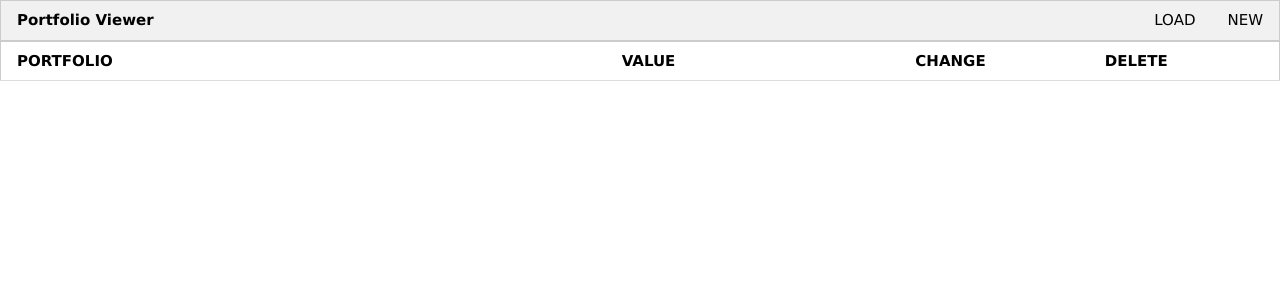
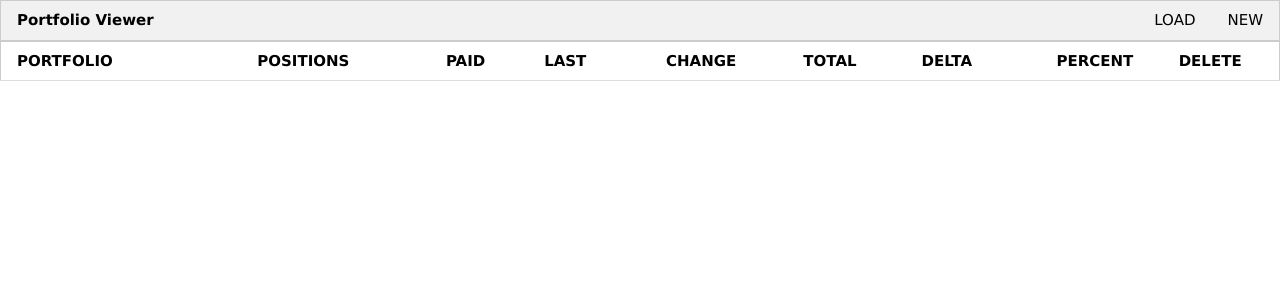
Before and after one commit to berkobob/PortfolioViewerServer, a Flask app: page / in a window 1280 px wide. Shown: the top 300 px of the page. Run offline with Flask 2, Linux system fonts and the light colour scheme; lists and menus that the app fills with data are empty; some libraries are stand-ins or nearby versions.

Commit message:
Improve portfolio page

```diff
--- a/data/sqlScripts.py
+++ b/data/sqlScripts.py
@@ -16,9 +16,14 @@ stockTable = """ create table if not exists stocks (
 """
 
 portTable = """ create table if not exists ports (
-    port text PRIMARY KEY,
-    value real,
-    delta real
+    port text PRIMARY KEY,     /* Which portfolio              */
+    positions integer,         /* How many stocks in portfolio */
+    paid real,                 /* How much paid for portfolio  */
+    last real,                 /* Current value of port        */
+    change real,               /* Total change in port value   */
+    total real,                /* Total percent change in port */
+    delta real,                /* Change in value today        */
+    percent real               /* Percent change today         */
     )
 """
 
--- a/data/sqlitedb.py
+++ b/data/sqlitedb.py
@@ -6,7 +6,8 @@ class sqlitedb():
 
     def __init__(self):
         try:
-            self.db = sqlite3.connect("data/database.db", check_same_thread=False)
+            self.db = sqlite3.connect("data/database.db",
+                check_same_thread=False)
             self.c = self.db.cursor()
             for table in tables:
                 self.c.execute(table)
@@ -20,7 +21,8 @@ class sqlitedb():
 
     def new(self, port):
         try:
-            self.c.execute("INSERT OR REPLACE INTO ports values (?, 0.0, 0.0)", (port,))
+            self.c.execute("INSERT OR REPLACE INTO ports(port) values(?)",
+                (port,))
             self.db.commit()
         except Exception as e:
             self.db.rollback()
@@ -59,13 +61,13 @@ class sqlitedb():
     def del_port(self, port):
         try:
             self.c.execute("DELETE FROM ports WHERE port=?", (port,))
+            self.c.execute("DELETE FROM stocks WHERE port=?", (port,))
             self.db.commit()
         except Exception as e:
             self.db.rollback()
             return e
 
         return self.del_stock(port, '*')
-
 
     def del_stock(self, port, stock):
         try:
@@ -76,6 +78,24 @@ class sqlitedb():
             self.db.rollback()
             return e
 
+    def _update_new_port(self, port):
+        try:
+            self.c.execute("SELECT * FROM stocks WHERE port=?",(port,))
+            stocks = self.c.fetchall()
+        except Exception as e:
+            return e
+
+        count = 0
+        paid = 0
+        for stock in stocks:
+            count += 1
+            paid += stock[3] * stock[4]
+
+        try:
+            self.c.execute("UPDATE ports SET positions = ?, paid = ? WHERE port=?",(count, paid, port))
+        except Exception as e:
+            return e
+
 
 if __name__ == '__main__':
     db = sqlitedb()
--- a/server/app.py
+++ b/server/app.py
@@ -2,48 +2,64 @@
 09/08/18 - Portfolio Viewer Server
 The web interface to the data model
 """
-
-from flask import Flask, request, render_template, redirect
+import os
+from flask import Flask, request, render_template, redirect, flash
 from server.api import api
 from data import data
 from server import controller
 
 app = Flask(__name__)
 app.register_blueprint(api, url_prefix='/api')
+app.secret_key = os.urandom(24)
+
+reverse = False
 
 @app.route('/', methods=['GET', 'POST'])
 def main():
     """ home page. show list of portfolios and their values """
     if request.method == 'POST':
-        data.new(request.form['name'])
+        e = data.new(request.form['name'])
+        if e:
+            flash(str(e))
 
     ports = data.ports()
-
-    return render_template('home.html', ports=data.ports())
+    if isinstance(ports, list):
+        return render_template('home.html', ports=data.ports())
+    return str(ports)
 
 @app.route('/<port>/', methods=['GET', 'POST'])
-def port(port):
+def view_port(port, sort=1):
     if request.method == 'POST':
-        return render_template('home.html', ports=data.ports())
+        return render_template('home.html'), 500
 
-    ports = data.ports()
     stocks = data.stocks(port)
-    return render_template('port.html', ports=ports, tickers=stocks, page=port)
+    if isinstance(stocks, list):
+        stocks.sort(key=lambda stock: stock[sort], reverse=reverse)
+        return render_template('port.html', tickers=stocks, page=port)
+    #return render_template('500.html', message=str(stocks)), 500
+    message = "Failed to load portfolio "+port+" because: "+str(stocks)
+    flash(message)
+    return redirect('/')
 
 @app.route('/load/', methods=['POST'])
 def load():
     if request.method == 'POST':
         f=request.files['file']
         f.save(f.filename)
-        controller.load_port(request.form['name'], f.filename)
+        e = controller.load_port(request.form['name'], f.filename)
+        if e:
+            flash("Cannot load file because: "+str(e))
     return redirect('/')
 
 @app.route('/del/<port>', methods=['GET'])
 def del_port(port):
-    data.del_port(port)
+    e = data.del_port(port)
+    if e:
+        flash(str(e))
     return redirect('/')
 
 @app.route('/<port>/<col>/', methods=['GET'])
 def sort_port(port, col):
-    controller.sort_port(port, col)
-    return redirect('/'+port)
+    global reverse
+    reverse = not reverse
+    return view_port(port, int(col))
--- a/server/controller.py
+++ b/server/controller.py
@@ -1,13 +1,6 @@
 from data import data
 
 names = ['port', 'name', 'ticker', 'shares', 'price', 'exchange']
-
-"""
-def load_port(port, stocks):
-    for stock in stocks:
-        stock.insert(0, port)
-        stock = dict(zip(names, stock))
-"""
 
 def add_stock(stock):
     stock['name'] = stock['ticker']
@@ -41,9 +34,11 @@ def load_port(port, f):
                 e = add_stock(stock)
     except Exception as e:
         print("controller: ", str(e))
-        return(str(e))
+        return e
 
     e = data.new(port)
+    if e:
+        return e
 
-def sort_port(port, col):
-    print(f"sorting port {port} on column {col}")
+    e = data._update_new_port(port)
+    return e
--- a/server/templates/base.html
+++ b/server/templates/base.html
@@ -6,7 +6,6 @@
     <link rel="shortcut icon" href="{{ url_for('static', filename='favicon.ico') }}">
     <link rel="stylesheet" href="https://www.w3schools.com/w3css/4/w3.css">
     <link rel="stylesheet" href="https://use.fontawesome.com/releases/v5.1.0/css/all.css" integrity="sha384-lKuwvrZot6UHsBSfcMvOkWwlCMgc0TaWr+30HWe3a4ltaBwTZhyTEggF5tJv8tbt" crossorigin="anonymous">
-    <link rel="stylesheet" href="/static/css/mystyle.css">
     <title>Portfolio Viewer</title>
     <div class="w3-bar w3-border w3-light-grey">
         <div class="w3-left">
@@ -36,4 +35,20 @@
             }
         </script>
 </body>
+
+<footer>
+    {% with messages = get_flashed_messages() %}
+        {% if messages %}
+            <ul class="w3-ul">
+                {% for message in messages %}
+                <div class="w3-panel w3-yellow w3-display-container">
+                    <span onclick="this.parentElement.style.display='none'"
+                    class="w3-button w3-yellow w3-large w3-display-topright">&times;</span>
+                    <p>{{ message }}</p>
+                </div>
+                {% endfor %}
+            </ul>
+        {% endif %}
+    {% endwith %}
+</footer>
 </html>
--- a/server/templates/home.html
+++ b/server/templates/home.html
@@ -14,15 +14,25 @@
 <table class="w3-table-all">
     <tr>
         <th>PORTFOLIO</th>
-        <th class="w3-right-align">VALUE</th>
+        <th class="w3-center">POSITIONS</th>
+        <th class="w3-right-align">PAID</th>
+        <th class="w3-right-align">LAST</th>
         <th class="w3-right-align">CHANGE</th>
+        <th class="w3-right-align">TOTAL</th>
+        <th class="w3-right-align">DELTA</th>
+        <th class="w3-right-align">PERCENT</th>
         <th class="w3-center">DELETE</th>
     </tr>
     {% for port in ports %}
         <tr>
             <th><a style="text-decoration: none;" href="/{{ port[0] }}/">{{ port[0] }}</a></th>
-            <th class="w3-right-align"><a style="text-decoration: none;" href="/{{ port[0] }}/">{{ port[1] }}</a></th>
-            <th class="w3-right-align"><a style="text-decoration: none;" href="/{{ port[0] }}/">{{ port[2] }}</a></th>
+            <th class="w3-center"><a style="text-decoration: none;" href="/{{ port[0] }}/">{{ port[1] }}</a></th>
+            <th class="w3-right-align"><a style="text-decoration: none;" href="/{{ port[0] }}/">{{ "%0.2f"|format(port[2]|float) }}</a></th>
+            <th class="w3-right-align"><a style="text-decoration: none;" href="/{{ port[0] }}/">{{ '%0.2f'|format(port[3]|float) }}</a></th>
+            <th class="w3-right-align"><a style="text-decoration: none;" href="/{{ port[0] }}/">{{ port[4] }}</a></th>
+            <th class="w3-right-align"><a style="text-decoration: none;" href="/{{ port[0] }}/">{{ port[5] }}</a></th>
+            <th class="w3-right-align"><a style="text-decoration: none;" href="/{{ port[0] }}/">{{ port[6] }}</a></th>
+            <th class="w3-right-align"><a style="text-decoration: none;" href="/{{ port[0] }}/">{{ port[7] }}</a></th>
             <th class="w3-center"><a class="w3-ul" onclick="return confirm('Delete {{port[0]}} portfolio?')" href="/del/{{port[0]}}"><i class="fa fa-trash"></i></a></th>
         </tr>
     {% endfor%}
```
Also changed, not shown: server/templates/500.html (added, +18 -0 lines), server/templates/port.html (+7 -7 lines).
